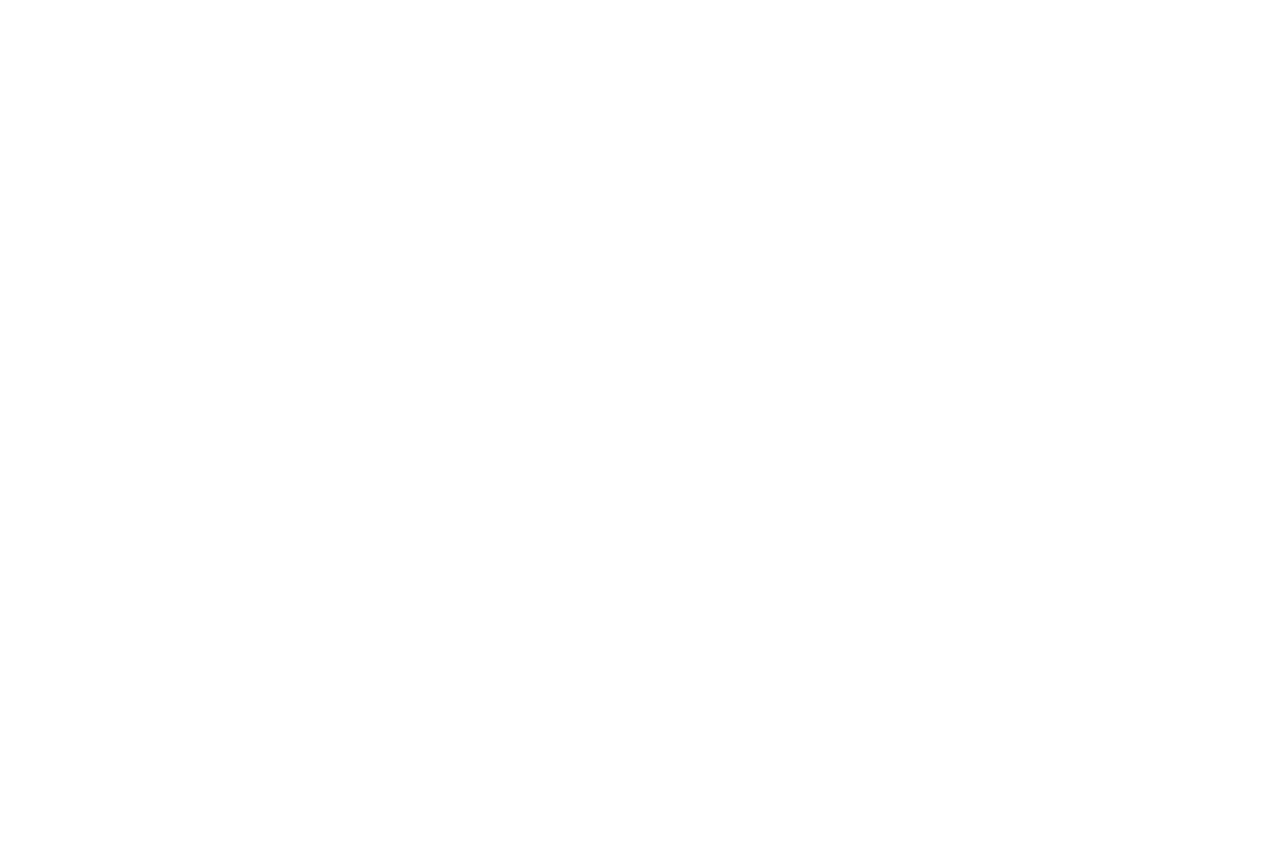
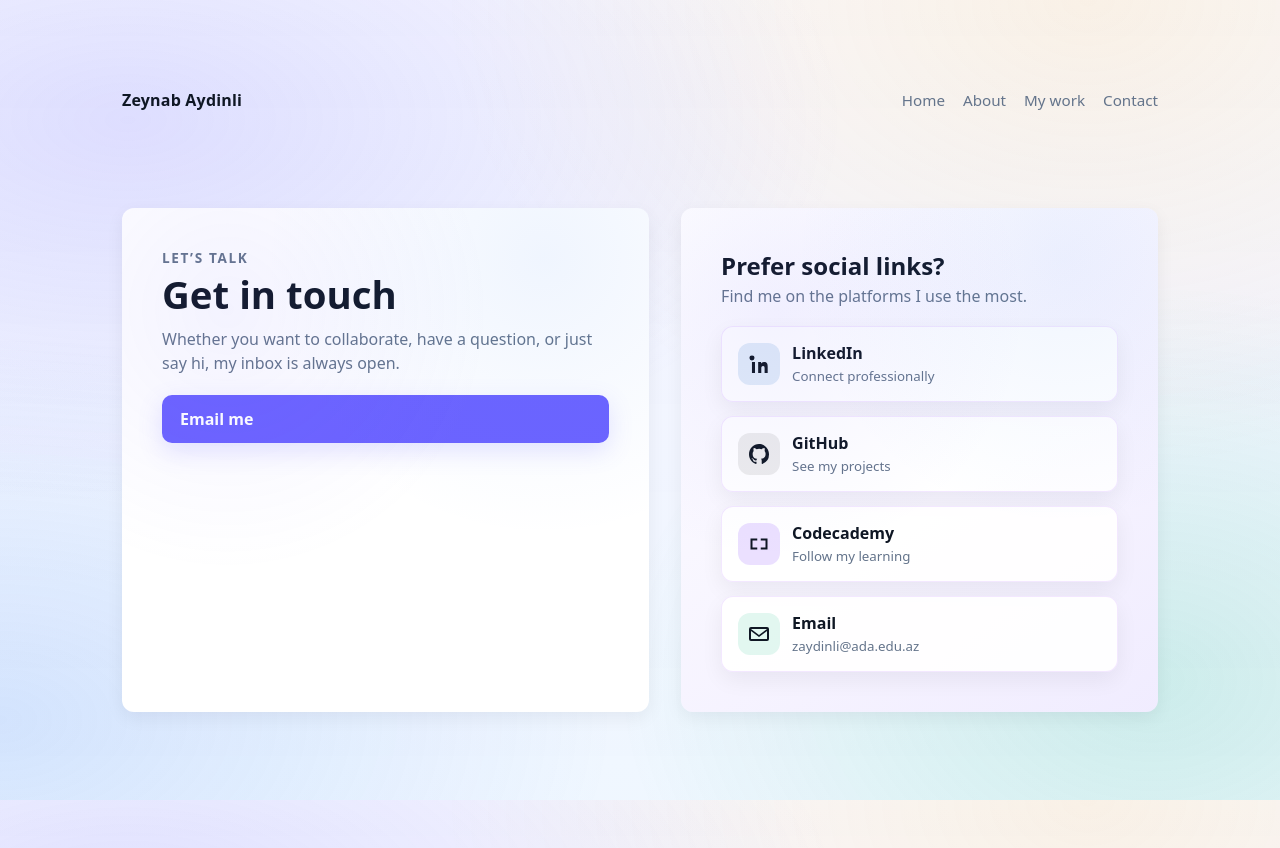
Before and after one commit to ZeynabAy/Zeynab-s-portfolio, a plain HTML site: page Contact.html in a window 1280 px wide. Before the commit the page ends 800 px from the top, so only its background shows below. Drawn offline with Linux system fonts and the light colour scheme.

Commit message:
Added icons to my profiles

```diff
--- a/Contact.html
+++ b/Contact.html
@@ -0,0 +1,82 @@
+<!DOCTYPE html>
+<html lang="en">
+<head>
+    <meta charset="UTF-8">
+    <meta name="viewport" content="width=device-width, initial-scale=1.0">
+    <title>Contact — Zeynab Aydinli</title>
+    <link rel="stylesheet" href="css/style.css">
+</head>
+<body class="contact-bg">
+    <div class="site">
+        <nav>
+            <div class="brand">Zeynab Aydinli</div>
+            <ul>
+                <li><a href="index.html">Home</a></li>
+                <li><a href="about.html">About</a></li>
+                <li><a href="projects.html">My work</a></li>
+                <li><a href="contact.html">Contact</a></li>
+            </ul>
+        </nav>
+
+        <section class="hero contact-hero">
+            <div class="card contact-card">
+                <p class="eyebrow">Let’s talk</p>
+                <h1>Get in touch</h1>
+                <p class="lead">Whether you want to collaborate, have a question, or just say hi, my inbox is always open.</p>
+                <div class="contact-actions">
+                    <a class="cta" href="mailto:youremail@example.com">Email me</a>
+                    <div class="contact-meta">
+
+                    </div>
+                </div>
+            </div>
+
+            <div class="card contact-card secondary">
+                <h2>Prefer social links?</h2>
+                <p class="muted" style="margin-bottom: 18px;">Find me on the platforms I use the most.</p>
+                <div class="social-grid">
+                    <a class="social-link linkedin" href="https://www.linkedin.com/in/zeynab-aydinli-aa3028374/" target="_blank" rel="noreferrer">
+                        <span class="icon">
+                            <svg viewBox="0 0 24 24" aria-hidden="true"><path d="M4.98 3.5a2.5 2.5 0 1 1-.01 5.001 2.5 2.5 0 0 1 .01-5Zm-.02 6.5H8v11H4.96V10Zm6.12 0h2.95v1.5h.04c.41-.77 1.42-1.58 2.92-1.58 3.12 0 3.69 2.05 3.69 4.72V21H17.6v-4.6c0-1.1-.02-2.52-1.54-2.52-1.54 0-1.77 1.2-1.77 2.44V21h-3.12V10Z"></path></svg>
+                        </span>
+                        <div>
+                            <strong>LinkedIn</strong>
+                            <small>Connect professionally</small>
+                        </div>
+                    </a>
+
+                    <a class="social-link github" href="https://github.com/ZeynabAy" target="_blank" rel="noreferrer">
+                        <span class="icon">
+                            <svg viewBox="0 0 24 24" aria-hidden="true"><path d="M12 2C6.48 2 2 6.58 2 12.26c0 4.51 2.87 8.33 6.84 9.68.5.09.68-.22.68-.48 0-.24-.01-.87-.01-1.71-2.78.62-3.37-1.37-3.37-1.37-.46-1.2-1.12-1.52-1.12-1.52-.91-.64.07-.63.07-.63 1 .07 1.53 1.05 1.53 1.05.9 1.57 2.36 1.12 2.94.85.09-.66.35-1.12.63-1.38-2.22-.26-4.55-1.14-4.55-5.07 0-1.12.39-2.04 1.03-2.76-.1-.27-.45-1.35.1-2.82 0 0 .85-.28 2.8 1.05a9.5 9.5 0 0 1 5.1 0c1.95-1.33 2.8-1.05 2.8-1.05.55 1.47.2 2.55.1 2.82.64.72 1.03 1.64 1.03 2.76 0 3.94-2.33 4.8-4.56 5.06.36.32.68.94.68 1.9 0 1.37-.01 2.47-.01 2.8 0 .26.18.58.69.48A10.03 10.03 0 0 0 22 12.26C22 6.58 17.52 2 12 2Z"></path></svg>
+                        </span>
+                        <div>
+                            <strong>GitHub</strong>
+                            <small>See my projects</small>
+                        </div>
+                    </a>
+
+                    <a class="social-link codecademy" href="https://www.codecademy.com/profiles/mega5970016290" target="_blank" rel="noreferrer">
+                        <span class="icon">
+                            <svg viewBox="0 0 24 24" aria-hidden="true"><path d="M3.5 6.5h6.75v2H5.5v7h4.75v2H3.5v-11Zm10.25 0H20.5v11h-6.75v-2h4.75v-7h-4.75v-2Z"></path></svg>
+                        </span>
+                        <div>
+                            <strong>Codecademy</strong>
+                            <small>Follow my learning</small>
+                        </div>
+                    </a>
+
+                    <a class="social-link email" href="mailto:youremail@example.com">
+                        <span class="icon">
+                            <svg viewBox="0 0 24 24" aria-hidden="true"><path d="M4 5h16a2 2 0 0 1 2 2v10a2 2 0 0 1-2 2H4a2 2 0 0 1-2-2V7a2 2 0 0 1 2-2Zm0 2v.01L12 13l8-5.99V7H4Zm0 10h16V9l-8 6-8-6v8Z"></path></svg>
+                        </span>
+                        <div>
+                            <strong>Email</strong>
+                            <small>zaydinli@ada.edu.az</small>
+                        </div>
+                    </a>
+                </div>
+            </div>
+        </section>
+    </div>
+</body>
+</html>
--- a/css/style.css
+++ b/css/style.css
@@ -58,6 +58,17 @@ body.projects-bg{
         linear-gradient(180deg, rgba(245,245,250,0.88), rgba(235,230,250,0.92)),
         radial-gradient(60% 40% at 10% 10%, rgba(108,99,255,0.06), transparent 25%),
         radial-gradient(60% 40% at 90% 90%, rgba(99,155,255,0.05), transparent 30%);
+    color:var(--text);
+}
+
+/* Contact page — playful gradients with soft blobs */
+body.contact-bg{
+    background:
+        radial-gradient(140% 120% at 10% 15%, rgba(108,99,255,0.18), transparent 40%),
+        radial-gradient(120% 140% at 85% 0%, rgba(255,180,80,0.14), transparent 42%),
+        radial-gradient(110% 130% at 90% 85%, rgba(16,185,129,0.16), transparent 38%),
+        radial-gradient(120% 120% at 0% 90%, rgba(59,130,246,0.16), transparent 40%),
+        linear-gradient(180deg, rgba(248,250,255,0.96) 0%, rgba(241,244,255,0.94) 45%, rgba(238,246,255,0.92) 100%);
     color:var(--text);
 }
 
@@ -163,6 +174,100 @@ nav a:hover{color:var(--text)}
 /* Utility */
 .muted{color:var(--muted)}
 
+/* Contact */
+.eyebrow{
+    font-size:0.85rem;
+    letter-spacing:0.12em;
+    text-transform:uppercase;
+    color:var(--muted);
+    font-weight:700;
+    margin-bottom:6px;
+}
+.contact-hero{
+    display:grid;
+    grid-template-columns: 1.05fr 0.95fr;
+    gap:32px;
+    align-items:stretch;
+    margin-top:48px;
+}
+.contact-card{
+    position:relative;
+    overflow:hidden;
+}
+.contact-card::after{
+    content:'';
+    position:absolute;
+    inset:0;
+    background:radial-gradient(circle at 20% 20%, rgba(108,99,255,0.08), transparent 45%),
+               radial-gradient(circle at 80% 10%, rgba(59,130,246,0.08), transparent 45%);
+    pointer-events:none;
+}
+.contact-card.secondary{
+    background:linear-gradient(145deg, rgba(255,255,255,0.98), rgba(241,236,255,0.98));
+}
+.contact-actions{
+    margin-top:20px;
+    display:flex;
+    flex-direction:column;
+    gap:14px;
+}
+.contact-meta{
+    display:flex;
+    flex-wrap:wrap;
+    gap:12px 20px;
+    color:var(--muted);
+    font-size:0.95rem;
+}
+.social-grid{
+    display:grid;
+    grid-template-columns: repeat(auto-fit, minmax(220px, 1fr));
+    gap:14px;
+}
+.social-link{
+    display:flex;
+    align-items:center;
+    gap:12px;
+    padding:14px 16px;
+    border-radius:12px;
+    border:1px solid rgba(226, 197, 255, 0.4);
+    background:rgba(255,255,255,0.92);
+    text-decoration:none;
+    color:var(--text);
+    transition:transform 0.2s ease, box-shadow 0.2s ease, border-color 0.2s ease;
+    box-shadow: 0 8px 22px rgba(15,23,36,0.06);
+}
+.social-link:hover{
+    transform: translateY(-4px);
+    border-color: rgba(108,99,255,0.35);
+    box-shadow: 0 16px 36px rgba(15,23,36,0.12);
+}
+.social-link .icon{
+    width:42px;
+    height:42px;
+    border-radius:12px;
+    display:grid;
+    place-items:center;
+    background:rgba(108,99,255,0.08);
+}
+.social-link .icon svg{
+    width:24px;
+    height:24px;
+    fill:var(--text);
+}
+.social-link small{
+    display:block;
+    color:var(--muted);
+    margin-top:2px;
+}
+.social-link.linkedin .icon{background:rgba(10,102,194,0.12)}
+.social-link.linkedin:hover{border-color:rgba(10,102,194,0.35)}
+.social-link.github .icon{background:rgba(17,17,17,0.08)}
+.social-link.github:hover{border-color:rgba(17,17,17,0.25)}
+.social-link.codecademy .icon{background:rgba(93,0,255,0.12)}
+.social-link.codecademy:hover{border-color:rgba(93,0,255,0.35)}
+.social-link.email .icon{background:rgba(16,185,129,0.12)}
+.social-link.email:hover{border-color:rgba(16,185,129,0.35)}
+
 /* Responsive - Tablets & Mobile */
 @media (max-width: 1024px) {
     .site {
@@ -186,6 +291,9 @@ nav a:hover{color:var(--text)}
         grid-template-columns: 1fr;
         gap: 32px;
         padding: 24px 0;
+    }
+    .contact-hero{
+        grid-template-columns:1fr;
     }
 
     .card {
@@ -239,6 +347,9 @@ nav a:hover{color:var(--text)}
     .cards-grid {
         grid-template-columns: 1fr;
         gap: 16px;
+    }
+    .social-grid{
+        grid-template-columns:1fr;
     }
 
     .accent-card {
```
Also changed, not shown: 1 other file.
